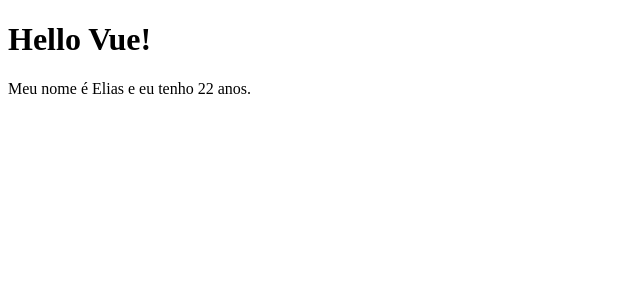
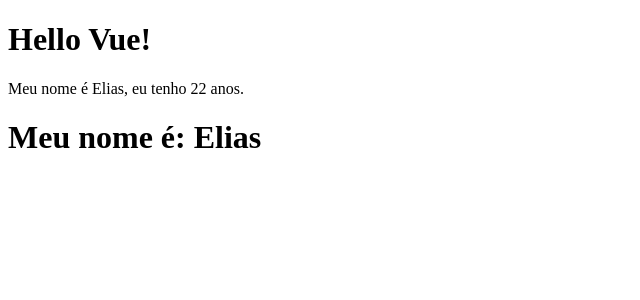
Before and after one commit to eliascarv/Aprendendo-VueJS, a Vue app: page / in a window 1280 px wide. Shown: the top 300 px of the page, without its empty margins (0-640 px from the left). Built offline with nearby package versions, Linux system fonts and the light colour scheme.

Commit message:
Lifecycle Hooks

```diff
--- a/src/App.vue
+++ b/src/App.vue
@@ -1,14 +1,17 @@
 <template>
   <primeiro-comp />
+  <life-cycle />
 </template>
 
 <script>
 import PrimeiroComp from './components/PrimeiroComp.vue'
+import LifeCycle from './components/LifeCycle.vue'
 
 export default {
   name: 'App',
   components: {
-    PrimeiroComp
+    PrimeiroComp,
+    LifeCycle
   }
 }
 </script>
--- /dev/null
+++ b/src/components/LifeCycle.vue
@@ -0,0 +1,22 @@
+<template>
+  <h1>Meu nome é: {{ nome }}</h1>
+</template>
+
+// Quando o componete <life-cicle /> é criado, seu valor é alterado.
+// Isso funciona graças ao método created()
+// Assim, dados vindos do backend podem ser usados
+// Existem vários outros eventos que podem ser usados para disparar modificações
+// O método mouted() é um evendo que é disparado quando o componete é montado
+<script>
+export default {
+  name: 'LifeCycle',
+  data() {
+    return {
+      nome: ''
+    }
+  },
+  created() {
+    this.nome = 'Elias'
+  }
+}
+</script>
--- a/src/components/PrimeiroComp.vue
+++ b/src/components/PrimeiroComp.vue
@@ -1,7 +1,7 @@
 <template>
   <div>
     <h1>Hello Vue!</h1>
-    <p>Meu nome é {{ nome }} e eu tenho {{ idade }} anos. </p>
+    <p>Meu nome é {{ nome }}, eu tenho {{ idade }} anos. </p>
   </div>
 </template>
 
```
